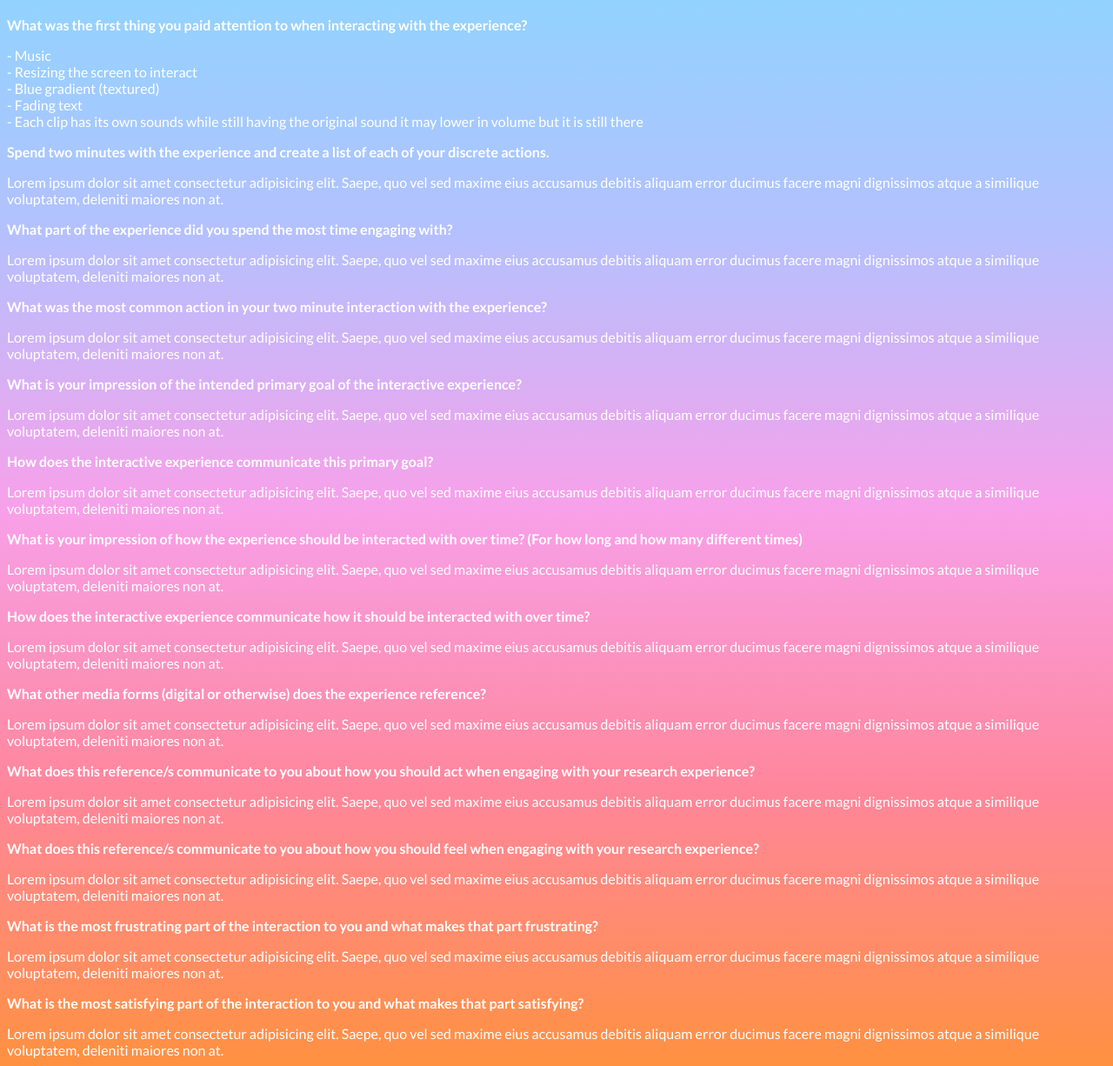
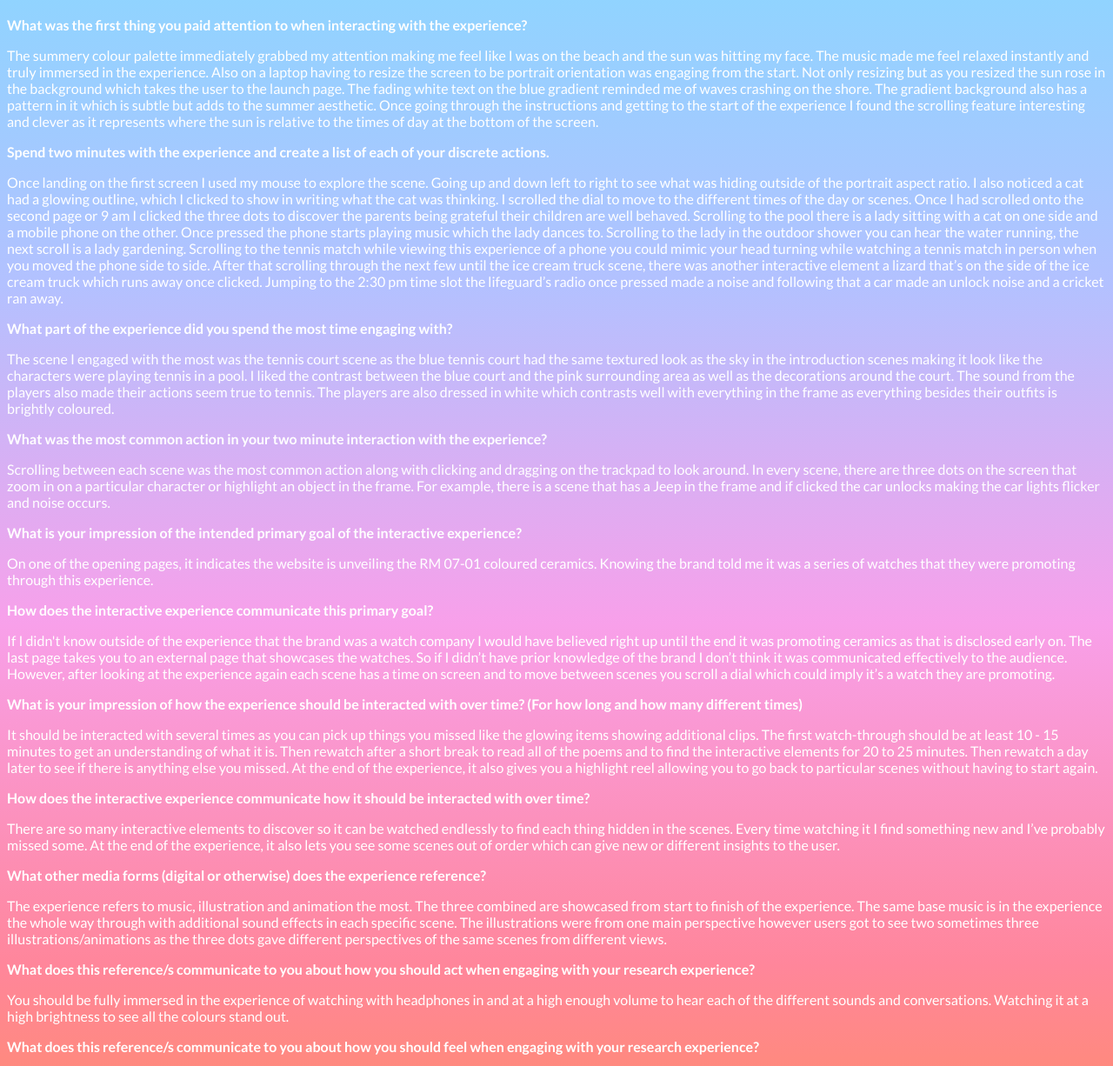
Before and after one commit to 3948647/3948647.github.io, a plain HTML site: page endless.summer/index.html in a window 1280 px wide. Shown: the part 63-1289 px from the top of the page at 87% size. Drawn offline with Linux system fonts and the light colour scheme.

Commit message:
questions

```diff
--- a/endless.summer/index.html
+++ b/endless.summer/index.html
@@ -13,37 +13,39 @@
     <h1 class=" lato-thin"> Endless Summer</h1>
     <p class="lato-bold"> What was the first thing you paid attention to when interacting with the experience? </p>
     <p class="lato-regular">
-        - Music <br>
-        - Resizing the screen to interact <br>
-        - Blue gradient (textured)<br>
-        - Fading text <br>
-        - Each clip has its own sounds while still having the original sound it may lower in volume but it is still there <br>
-        </p>
+        The summery colour palette immediately grabbed my attention making me feel like I was on the beach and the sun was hitting my face. The music made me feel relaxed instantly and truly immersed in the experience. Also on a laptop having to resize the screen to be portrait orientation was engaging from the start. Not only resizing but as you resized the sun rose in the background which takes the user to the launch page. The fading white text on the blue gradient reminded me of waves crashing on the shore.  The gradient background also has a pattern in it which is subtle but adds to the summer aesthetic. Once going through the instructions and getting to the start of the experience I found the scrolling feature interesting and clever as it represents where the sun is relative to the times of day at the bottom of the screen.
+    </p>
     <p class="lato-bold"> Spend two minutes with the experience and create a list of each of your discrete actions. </p>
-    <p class="lato-regular">Lorem ipsum dolor sit amet consectetur adipisicing elit. Saepe, quo vel sed maxime eius accusamus debitis aliquam error ducimus facere magni dignissimos atque a similique voluptatem, deleniti maiores non at.</p>
+    <p class="lato-regular">Once landing on the first screen I used my mouse to explore the scene. Going up and down left to right to see what was hiding outside of the portrait aspect ratio. I also noticed a cat had a glowing outline, which I clicked to show in writing what the cat was thinking. I scrolled the dial to move to the different times of the day or scenes. Once I had scrolled onto the second page or 9 am I clicked the three dots to discover the parents being grateful their children are well behaved. Scrolling to the pool there is a lady sitting with a cat on one side and a mobile phone on the other. Once pressed the phone starts playing music which the lady dances to. Scrolling to the lady in the outdoor shower you can hear the water running, the next scroll is a lady gardening. Scrolling to the tennis match while viewing this experience of a phone you could mimic your head turning while watching a tennis match in person when you moved the phone side to side. After that scrolling through the next few until the ice cream truck scene, there was another interactive element a lizard that’s on the side of the ice cream truck which runs away once clicked. Jumping to the 2:30 pm time slot the lifeguard’s radio once pressed made a noise and following that a car made an unlock noise and a cricket ran away. </p>
     <p class="lato-bold">What part of the experience did you spend the most time engaging with? </p>
-    <p class="lato-regular">Lorem ipsum dolor sit amet consectetur adipisicing elit. Saepe, quo vel sed maxime eius accusamus debitis aliquam error ducimus facere magni dignissimos atque a similique voluptatem, deleniti maiores non at.</p>
+    <p class="lato-regular">The scene I engaged with the most was the tennis court scene as the blue tennis court had the same textured look as the sky in the introduction scenes making it look like the characters were playing tennis in a pool. I liked the contrast between the blue court and the pink surrounding area as well as the decorations around the court. The sound from the players also made their actions seem true to tennis. The players are also dressed in white which contrasts well with everything in the frame as everything besides their outfits is brightly coloured.
+    </p>
 
     <p class="lato-bold">What was the most common action in your two minute interaction with the experience? </p>
-    <p class="lato-regular">Lorem ipsum dolor sit amet consectetur adipisicing elit. Saepe, quo vel sed maxime eius accusamus debitis aliquam error ducimus facere magni dignissimos atque a similique voluptatem, deleniti maiores non at.</p>
+    <p class="lato-regular">Scrolling between each scene was the most common action along with clicking and dragging on the trackpad to look around. In every scene, there are three dots on the screen that zoom in on a particular character or highlight an object in the frame. For example, there is a scene that has a Jeep in the frame and if clicked the car unlocks making the car lights flicker and noise occurs. </p>
     <p class="lato-bold">What is your impression of the intended primary goal of the interactive experience? </p>
-    <p class="lato-regular">Lorem ipsum dolor sit amet consectetur adipisicing elit. Saepe, quo vel sed maxime eius accusamus debitis aliquam error ducimus facere magni dignissimos atque a similique voluptatem, deleniti maiores non at.</p>
+    <p class="lato-regular">On one of the opening pages, it indicates the website is unveiling the RM 07-01 coloured ceramics. Knowing the brand told me it was a series of watches that they were promoting through this experience.</p>
     <p class="lato-bold">How does the interactive experience communicate this primary goal? </p>
-    <p class="lato-regular">Lorem ipsum dolor sit amet consectetur adipisicing elit. Saepe, quo vel sed maxime eius accusamus debitis aliquam error ducimus facere magni dignissimos atque a similique voluptatem, deleniti maiores non at.</p>
+    <p class="lato-regular">If I didn't know outside of the experience that the brand was a watch company I would have believed right up until the end it was promoting ceramics as that is disclosed early on. The last page takes you to an external page that showcases the watches. So if I didn’t have prior knowledge of the brand I don’t think it was communicated effectively to the audience. However, after looking at the experience again each scene has a time on screen and to move between scenes you scroll a dial which could imply it’s a watch they are promoting.
+    </p>
     <p class="lato-bold">What is your impression of how the experience should be interacted with over time? (For how long and how many different times) </p>
-    <p class="lato-regular">Lorem ipsum dolor sit amet consectetur adipisicing elit. Saepe, quo vel sed maxime eius accusamus debitis aliquam error ducimus facere magni dignissimos atque a similique voluptatem, deleniti maiores non at.</p>
+    <p class="lato-regular">It should be interacted with several times as you can pick up things you missed like the glowing items showing additional clips. The first watch-through should be at least 10 - 15 minutes to get an understanding of what it is. Then rewatch after a short break to read all of the poems and to find the interactive elements for 20 to 25 minutes. Then rewatch a day later to see if there is anything else you missed. At the end of the experience, it also gives you a highlight reel allowing you to go back to particular scenes without having to start again.
+    </p>
     <p class="lato-bold">How does the interactive experience communicate how it should be interacted with over time? </p>
-    <p class="lato-regular">Lorem ipsum dolor sit amet consectetur adipisicing elit. Saepe, quo vel sed maxime eius accusamus debitis aliquam error ducimus facere magni dignissimos atque a similique voluptatem, deleniti maiores non at.</p>
+    <p class="lato-regular">There are so many interactive elements to discover so it can be watched endlessly to find each thing hidden in the scenes. Every time watching it I find something new and I’ve probably missed some.  At the end of the experience, it also lets you see some scenes out of order which can give new or different insights to the user.
+    </p>
     <p class="lato-bold">What other media forms (digital or otherwise) does the experience reference? </p>
-    <p class="lato-regular">Lorem ipsum dolor sit amet consectetur adipisicing elit. Saepe, quo vel sed maxime eius accusamus debitis aliquam error ducimus facere magni dignissimos atque a similique voluptatem, deleniti maiores non at.</p>
+    <p class="lato-regular">The experience refers to music, illustration and animation the most. The three combined are showcased from start to finish of the experience. The same base music is in the experience the whole way through with additional sound effects in each specific scene. The illustrations were from one main perspective however users got to see two sometimes three illustrations/animations as the three dots gave different perspectives of the same scenes from different views.</p>
     <p class="lato-bold">What does this reference/s communicate to you about how you should act when engaging with your research experience? </p>
-    <p class="lato-regular">Lorem ipsum dolor sit amet consectetur adipisicing elit. Saepe, quo vel sed maxime eius accusamus debitis aliquam error ducimus facere magni dignissimos atque a similique voluptatem, deleniti maiores non at.</p>
+    <p class="lato-regular">You should be fully immersed in the experience of watching with headphones in and at a high enough volume to hear each of the different sounds and conversations. Watching it at a high brightness to see all the colours stand out.
+    </p>
     <p class="lato-bold">What does this reference/s communicate to you about how you should feel when engaging with your research experience? </p>
-    <p class="lato-regular">Lorem ipsum dolor sit amet consectetur adipisicing elit. Saepe, quo vel sed maxime eius accusamus debitis aliquam error ducimus facere magni dignissimos atque a similique voluptatem, deleniti maiores non at.</p>
+    <p class="lato-regular">The experience wants to feel happy and excited this is indicated through the use of warm colours associated with summer and happy times. The music also can make you feel relaxed and the characters in the experience can make users excited to play a sport, go to the beach or even run with their dog.  </p>
     <p class="lato-bold">What is the most frustrating part of the interaction to you and what makes that part frustrating? </p>
-    <p class="lato-regular">Lorem ipsum dolor sit amet consectetur adipisicing elit. Saepe, quo vel sed maxime eius accusamus debitis aliquam error ducimus facere magni dignissimos atque a similique voluptatem, deleniti maiores non at.</p>
+    <p class="lato-regular">The screen you can see is not a full-screen image. The browser must be portrait to view the experience but starts landscape. Having to resize the window you are viewing it in to start the experience on a laptop. On a phone, I find the graphics aren’t as clear making it easy to miss the glowing interactive objects.
+    </p>
     <p class="lato-bold">What is the most satisfying part of the interaction to you and what makes that part satisfying? </p>
-    <p class="lato-regular">Lorem ipsum dolor sit amet consectetur adipisicing elit. Saepe, quo vel sed maxime eius accusamus debitis aliquam error ducimus facere magni dignissimos atque a similique voluptatem, deleniti maiores non at.</p>
+    <p class="lato-regular">The music is consistent throughout and it is quite relaxing. You don’t get sick of it as it plays the entire time. As well as the colour palette is consistent across the experience which ties everything together nicely. It ties in with the name of the project as well “Endless Summer” The colours can be associated with summer and the use of gradients suggests that it's endless as it doesn’t have an end point. Also, all the scenes are connected so effortlessly and going from one to another you can still see elements of the previous scenes in the next making the storytelling very easy to follow.</p>
 
 </body>
 </html>
```
